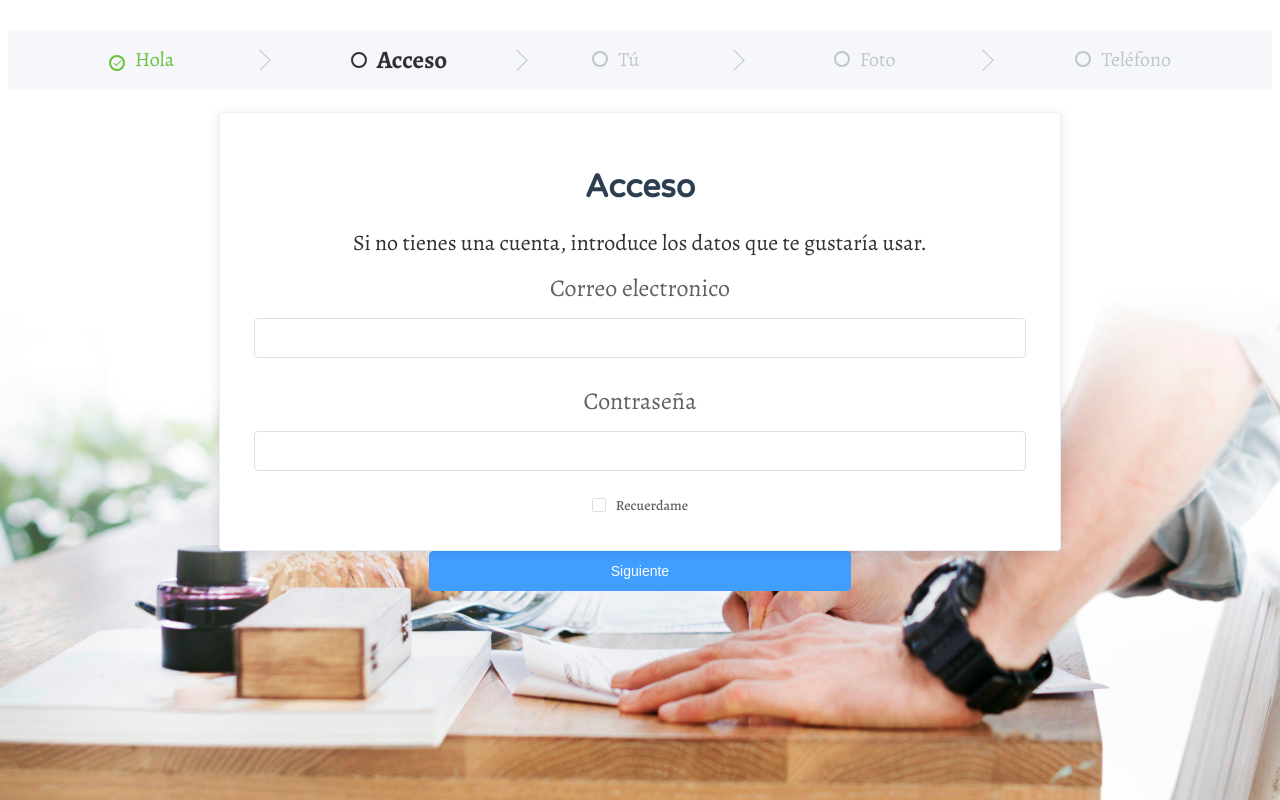
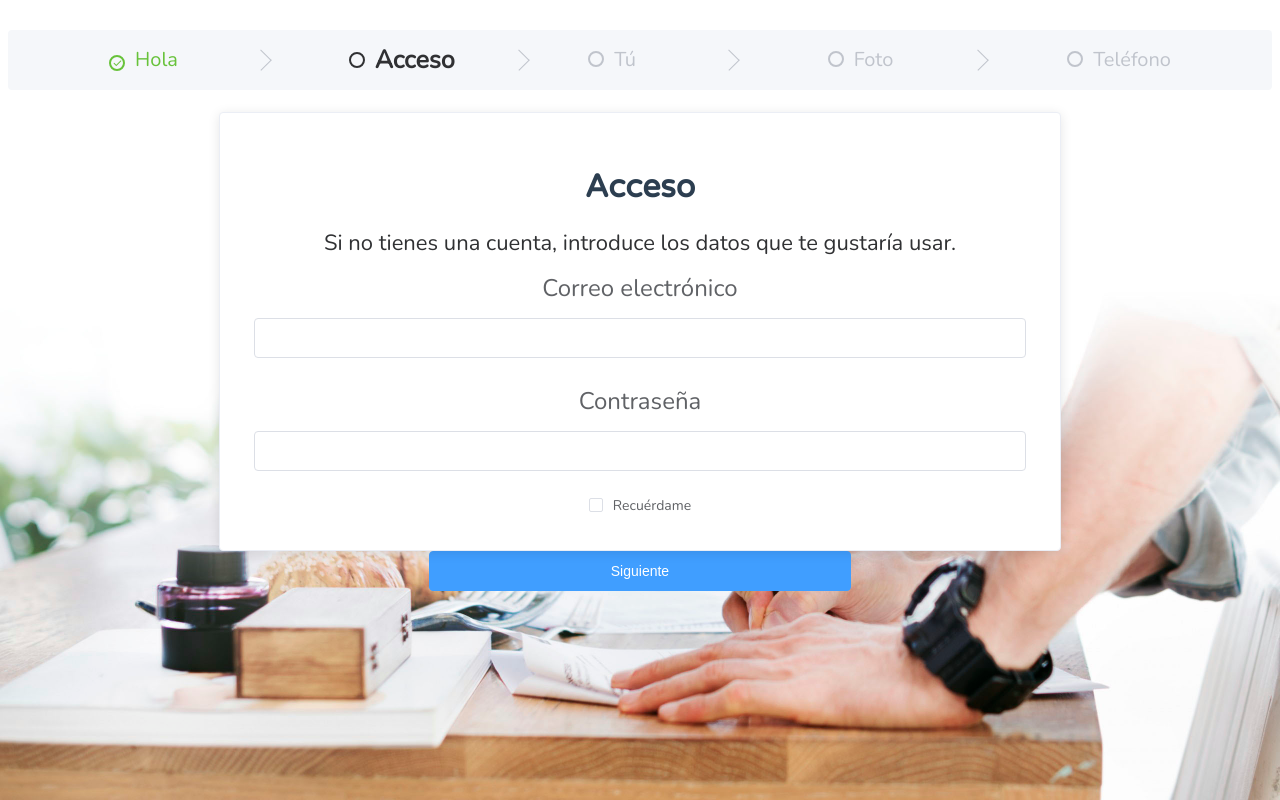
Before and after one commit to CoreDumped-ETSISI/TalentumSocialGamFront, a Vue app: page /#/ in a window 1280 px wide. Both pictures are taken after a click on the button "Siguiente". Built offline with nearby package versions, Linux system fonts and the light colour scheme.

Commit message:
Font change

```diff
--- a/src/App.vue
+++ b/src/App.vue
@@ -11,10 +11,10 @@ export default {
 </script>
 
 <style>
-@import url('https://fonts.googleapis.com/css?family=Alegreya:400,500,700|Varela+Round');
+@import url('https://fonts.googleapis.com/css?family=Nunito|Varela+Round');
 
 #app {
-	font-family: 'Alegreya', serif;
+	font-family: 'Nunito', serif;
 	-webkit-font-smoothing: antialiased;
 	-moz-osx-font-smoothing: grayscale;
 	text-align: center;
--- a/src/components/IntroComponents/Step2.vue
+++ b/src/components/IntroComponents/Step2.vue
@@ -6,13 +6,13 @@
                     <h1>Acceso</h1>
                     <div class="bottom clearfix description">Si no tienes una cuenta, introduce los datos que te gustaría usar.</div>
                     <el-form ref="form" :model="form" label-width="120px" label-position="top">
-                        <el-form-item label="Correo electronico">
+                        <el-form-item label="Correo electrónico">
                             <el-input v-model="form.email" prop="email" v-on:input="change"></el-input>
                         </el-form-item>
                         <el-form-item label="Contraseña" class="label">
                             <el-input v-model="form.password" type="password" v-on:input="change"></el-input>
                         </el-form-item>
-                        <el-checkbox v-model="form.checked" class="font-medium">Recuerdame</el-checkbox>
+                        <el-checkbox v-model="form.checked" class="font-medium">Recuérdame</el-checkbox>
                     </el-form>
                 </div>
             </el-card>
--- a/src/components/IntroComponents/Step5.vue
+++ b/src/components/IntroComponents/Step5.vue
@@ -4,7 +4,7 @@
             <el-card :body-style="{ padding: '0px' }">
                 <div style="padding: 14px;">
                     <h1>Termina el registro</h1>
-                    <el-form ref="form" :model="form" label-width="120px" label-position="top">
+                    <el-form ref="form" :model="form" label-position="top">
                         <el-form-item label="Teléfono">
                             <el-input type='tel' class="font-large text-centered" v-model="form.phone" v-on:input="change"></el-input>
                         </el-form-item>
```
